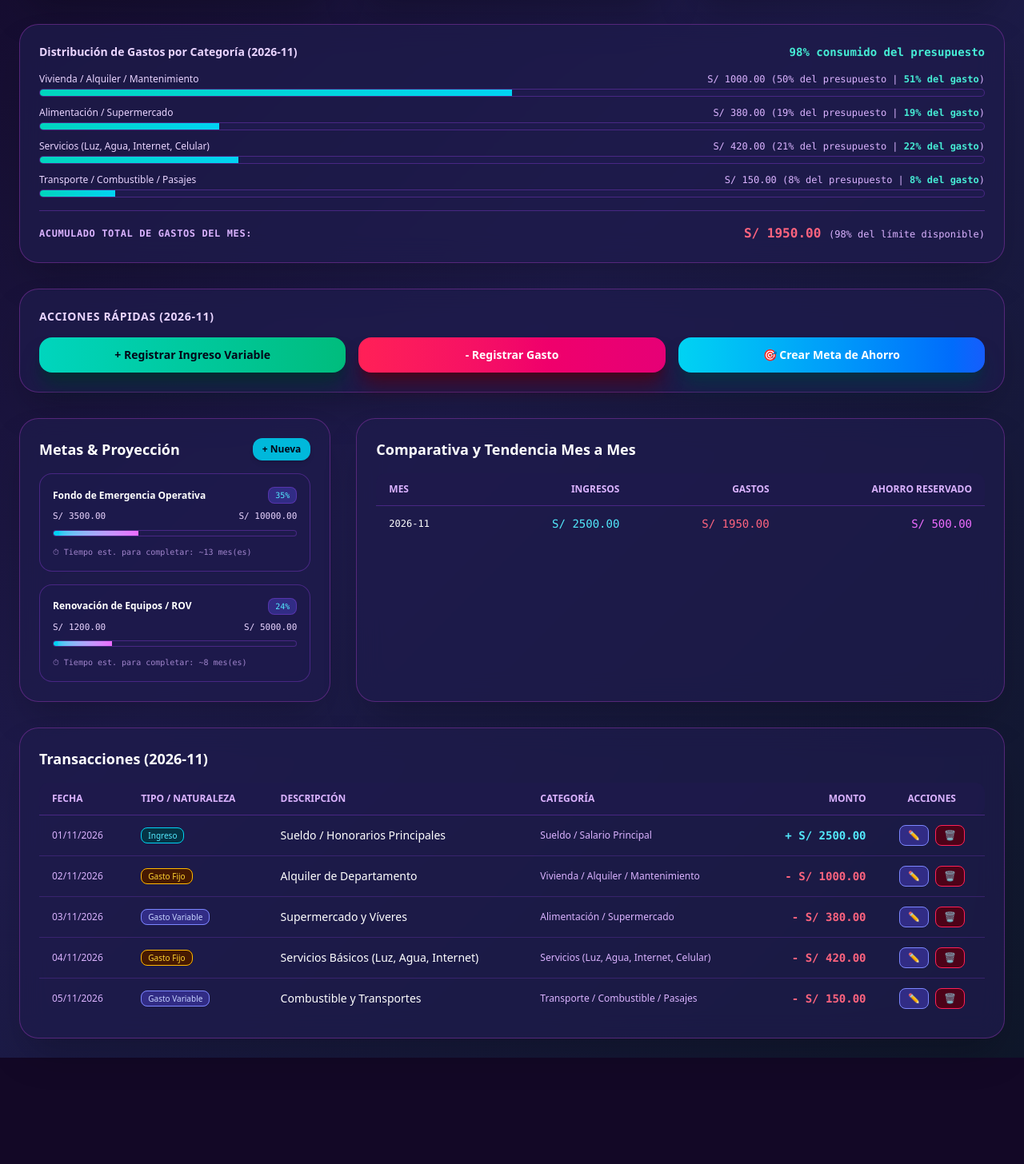
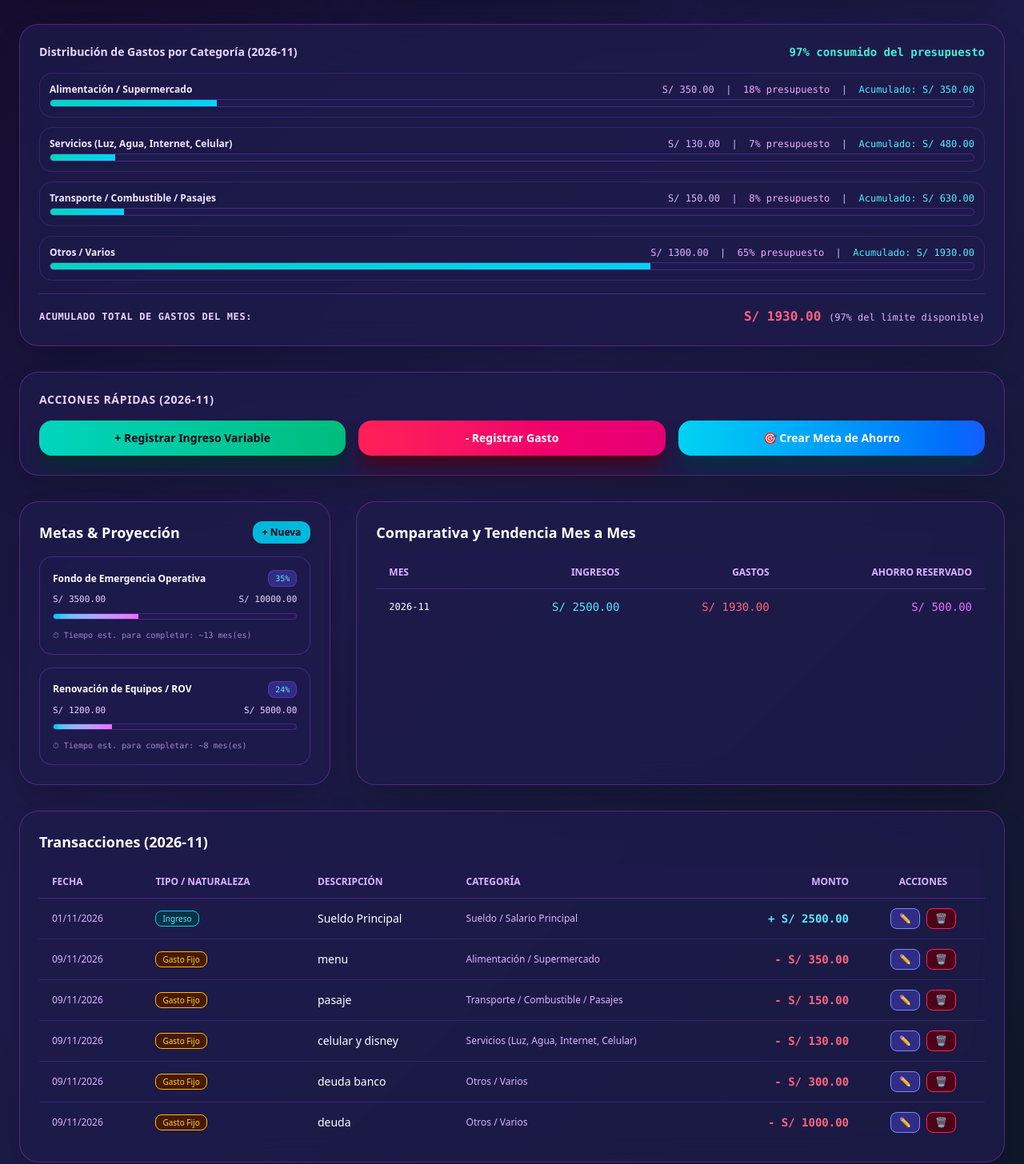
Before and after one commit to jroblestinajeros-lab/Control-de-vencimientos, a Next.js app: page / in a window 1280 px wide. Shown: the part 444-1900 px from the top of the page at 80% size. Before the commit the page ends 1767 px from the top, so only its background shows below. Built offline with nearby package versions, Linux system fonts and the light colour scheme; sample sign-in values are in the browser's storage.

Commit message:
Update page.tsx

```diff
--- a/app/page.tsx
+++ b/app/page.tsx
@@ -115,7 +115,7 @@ export default function HomePage() {
       const defaultTransactions: Transaction[] = [
         {
           id: '1731100001',
-          description: 'Sueldo / Honorarios Principales',
+          description: 'Sueldo Principal',
           amount: 2500,
           type: 'income',
           category: 'Sueldo / Salario Principal',
@@ -124,42 +124,52 @@ export default function HomePage() {
         },
         {
           id: '1731100002',
-          description: 'Alquiler de Departamento',
-          amount: 1000,
+          description: 'menu',
+          amount: 350,
           type: 'expense',
           nature: 'fixed',
-          category: 'Vivienda / Alquiler / Mantenimiento',
-          date: '02/11/2026',
+          category: 'Alimentación / Supermercado',
+          date: '09/11/2026',
           month: '2026-11',
         },
         {
           id: '1731100003',
-          description: 'Supermercado y Víveres',
-          amount: 380,
+          description: 'pasaje',
+          amount: 150,
           type: 'expense',
-          nature: 'variable',
-          category: 'Alimentación / Supermercado',
-          date: '03/11/2026',
+          nature: 'fixed',
+          category: 'Transporte / Combustible / Pasajes',
+          date: '09/11/2026',
           month: '2026-11',
         },
         {
           id: '1731100004',
-          description: 'Servicios Básicos (Luz, Agua, Internet)',
-          amount: 420,
+          description: 'celular y disney',
+          amount: 130,
           type: 'expense',
           nature: 'fixed',
           category: 'Servicios (Luz, Agua, Internet, Celular)',
-          date: '04/11/2026',
+          date: '09/11/2026',
           month: '2026-11',
         },
         {
           id: '1731100005',
-          description: 'Combustible y Transportes',
-          amount: 150,
+          description: 'deuda banco',
+          amount: 300,
           type: 'expense',
-          nature: 'variable',
-          category: 'Transporte / Combustible / Pasajes',
-          date: '05/11/2026',
+          nature: 'fixed',
+          category: 'Otros / Varios',
+          date: '09/11/2026',
+          month: '2026-11',
+        },
+        {
+          id: '1731100006',
+          description: 'deuda',
+          amount: 1000,
+          type: 'expense',
+          nature: 'fixed',
+          category: 'Otros / Varios',
+          date: '09/11/2026',
           month: '2026-11',
         },
       ];
@@ -224,12 +234,26 @@ export default function HomePage() {
   const fixedExpenseMonthlyAvg = fixedExpenses || (totalExpense * 0.5) || 1;
   const emergencyCoverageMonths = (totalSavedAllGoals / fixedExpenseMonthlyAvg).toFixed(1);
 
+  // Gastos por categoría con cálculo de acumulado
+  let runningCumulative = 0;
   const expensesByCategory = EXPENSE_CATEGORIES.map((cat) => {
     const total = monthTransactions
       .filter((t) => t.type === 'expense' && t.category === cat)
       .reduce((acc, t) => acc + t.amount, 0);
     return { category: cat, amount: total };
   }).filter((item) => item.amount > 0);
+
+  const expensesWithCumulative = expensesByCategory.map((item) => {
+    runningCumulative += item.amount;
+    const categoryPct = availableExpenseBudget > 0 ? Math.round((item.amount / availableExpenseBudget) * 100) : 0;
+    const shareOfTotal = totalExpense > 0 ? Math.round((item.amount / totalExpense) * 100) : 0;
+    return {
+      ...item,
+      categoryPct,
+      shareOfTotal,
+      cumulative: runningCumulative,
+    };
+  });
 
   const availableMonths = Array.from(
     new Set(transactions.map((t) => t.month || selectedMonth))
@@ -362,6 +386,15 @@ export default function HomePage() {
       { Concepto: `Saldo Restante para Gastos (${currSymbol})`, Valor: budgetRemaining },
     ];
 
+    // Exportar también la distribución detallada con porcentaje y acumulado a Excel
+    const categoryReport = expensesWithCumulative.map((item) => ({
+      'Categoría de Gasto': item.category,
+      [`Monto (${currSymbol})`]: item.amount,
+      '% del Presupuesto': `${item.categoryPct}%`,
+      '% del Gasto Total': `${item.shareOfTotal}%`,
+      [`Acumulado (${currSymbol})`]: item.cumulative,
+    }));
+
     const txData = monthTransactions.map((t) => ({
       Fecha: t.date,
       Tipo: t.type === 'income' ? 'Ingreso' : 'Gasto',
@@ -380,10 +413,12 @@ export default function HomePage() {
 
     const wb = XLSX.utils.book_new();
     const wsSummary = XLSX.utils.json_to_sheet(summaryData);
+    const wsCat = XLSX.utils.json_to_sheet(categoryReport);
     const wsTx = XLSX.utils.json_to_sheet(txData);
     const wsGoals = XLSX.utils.json_to_sheet(goalsData);
 
     XLSX.utils.book_append_sheet(wb, wsSummary, 'Resumen Mensual');
+    XLSX.utils.book_append_sheet(wb, wsCat, 'Gastos por Categoría');
     XLSX.utils.book_append_sheet(wb, wsTx, 'Transacciones');
     XLSX.utils.book_append_sheet(wb, wsGoals, 'Metas de Ahorro');
 
@@ -535,7 +570,7 @@ export default function HomePage() {
           </div>
         </div>
 
-        {/* DISTRIBUCIÓN DE GASTOS CON PORCENTAJE Y ACUMULADO AL FINAL */}
+        {/* DISTRIBUCIÓN DE GASTOS CON PORCENTAJE, ACUMULADO Y DETALLE CLARO */}
         <div
           className="rounded-3xl p-6 shadow-2xl border space-y-4"
           style={{ backgroundColor: 'rgba(30, 27, 75, 0.75)', borderColor: 'rgba(217, 70, 239, 0.3)', backdropFilter: 'blur(16px)' }}
@@ -549,36 +584,34 @@ export default function HomePage() {
             </span>
           </div>
 
-          {expensesByCategory.length === 0 ? (
+          {expensesWithCumulative.length === 0 ? (
             <p className="text-xs text-purple-300/60 py-2">No hay gastos ejecutados en este mes.</p>
           ) : (
             <div className="space-y-4">
               <div className="space-y-3">
-                {expensesByCategory.map((item) => {
-                  const categoryPct = Math.round((item.amount / (availableExpenseBudget || 1)) * 100);
-                  const shareOfTotalExpense = totalExpense > 0 ? Math.round((item.amount / totalExpense) * 100) : 0;
-                  return (
-                    <div key={item.category} className="space-y-1">
-                      <div className="flex justify-between text-xs">
-                        <span className="text-purple-200">{item.category}</span>
+                {expensesWithCumulative.map((item) => (
+                  <div key={item.category} className="space-y-1 bg-indigo-950/40 border border-purple-500/20 p-3 rounded-2xl">
+                    <div className="flex flex-col sm:flex-row justify-between text-xs gap-1">
+                      <span className="text-purple-100 font-semibold">{item.category}</span>
                       <span className="font-mono text-purple-300">
-                          {currSymbol} {item.amount.toFixed(2)} ({categoryPct}% del presupuesto | <span className="text-teal-300 font-semibold">{shareOfTotalExpense}% del gasto</span>)
+                        {currSymbol} {item.amount.toFixed(2)} &nbsp;|&nbsp;
+                        <span className="text-fuchsia-300"> {item.categoryPct}% presupuesto</span> &nbsp;|&nbsp;
+                        <span className="text-cyan-300"> Acumulado: {currSymbol} {item.cumulative.toFixed(2)}</span>
                       </span>
                     </div>
                     <div className="w-full bg-indigo-950 h-2.5 rounded-full overflow-hidden border border-purple-500/30">
                       <div
                         className="bg-gradient-to-r from-teal-400 to-cyan-400 h-full transition-all duration-500"
-                          style={{ width: `${Math.min(categoryPct, 100)}%` }}
+                        style={{ width: `${Math.min(item.categoryPct, 100)}%` }}
                       ></div>
                     </div>
                   </div>
-                  );
-                })}
+                ))}
               </div>
 
-              {/* Fila Acumulada al Final */}
+              {/* Fila Acumulada Total al Final */}
               <div className="pt-4 border-t border-purple-500/30 flex flex-col sm:flex-row justify-between items-start sm:items-center gap-2 text-xs font-mono">
-                <span className="text-purple-300 font-bold uppercase tracking-wider">Acumulado Total de Gastos del Mes:</span>
+                <span className="text-purple-200 font-bold uppercase tracking-wider">Acumulado Total de Gastos del Mes:</span>
                 <span className="text-rose-400 font-black text-base">
                   {currSymbol} {totalExpense.toFixed(2)} <span className="text-xs font-normal text-purple-300">({budgetPercentage}% del límite disponible)</span>
                 </span>
```
Lines whose indentation alone changed are shown as unchanged.
